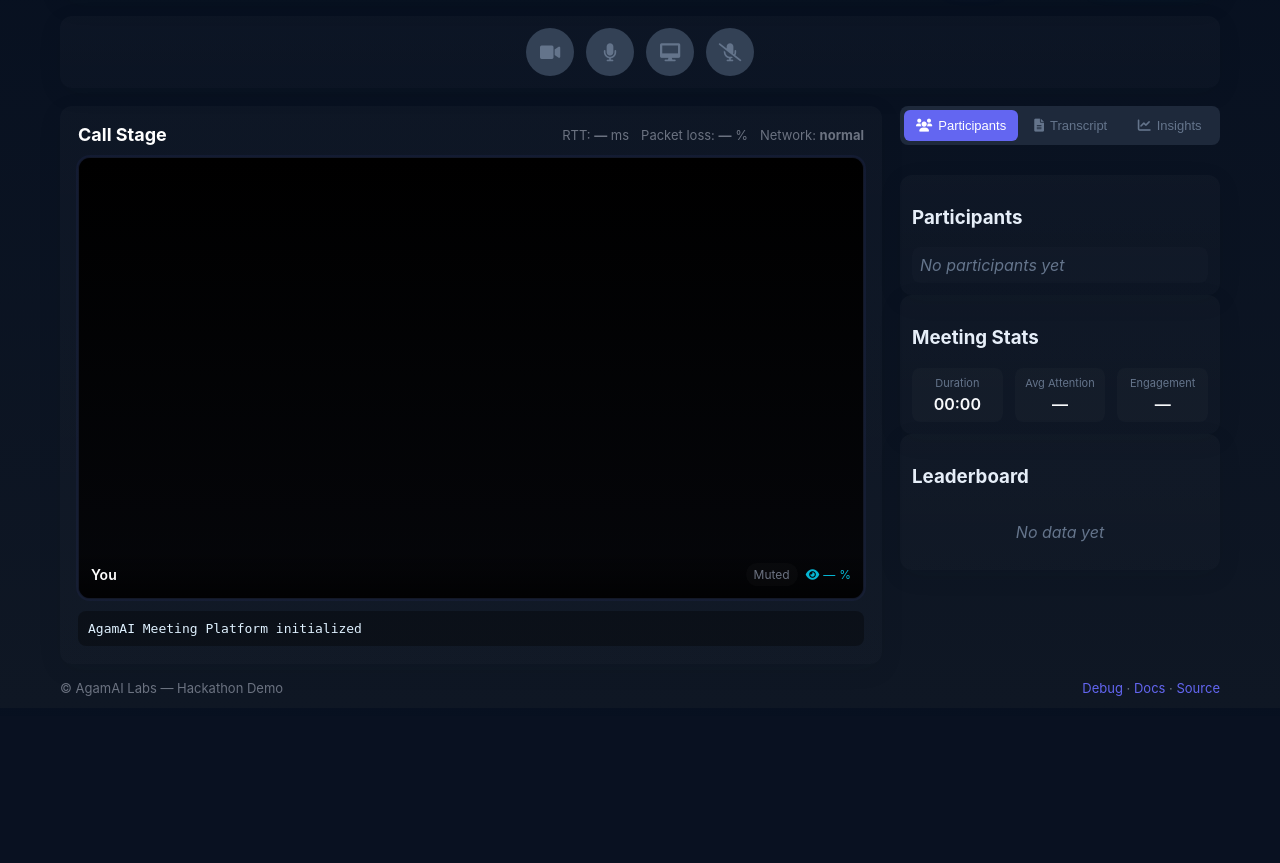
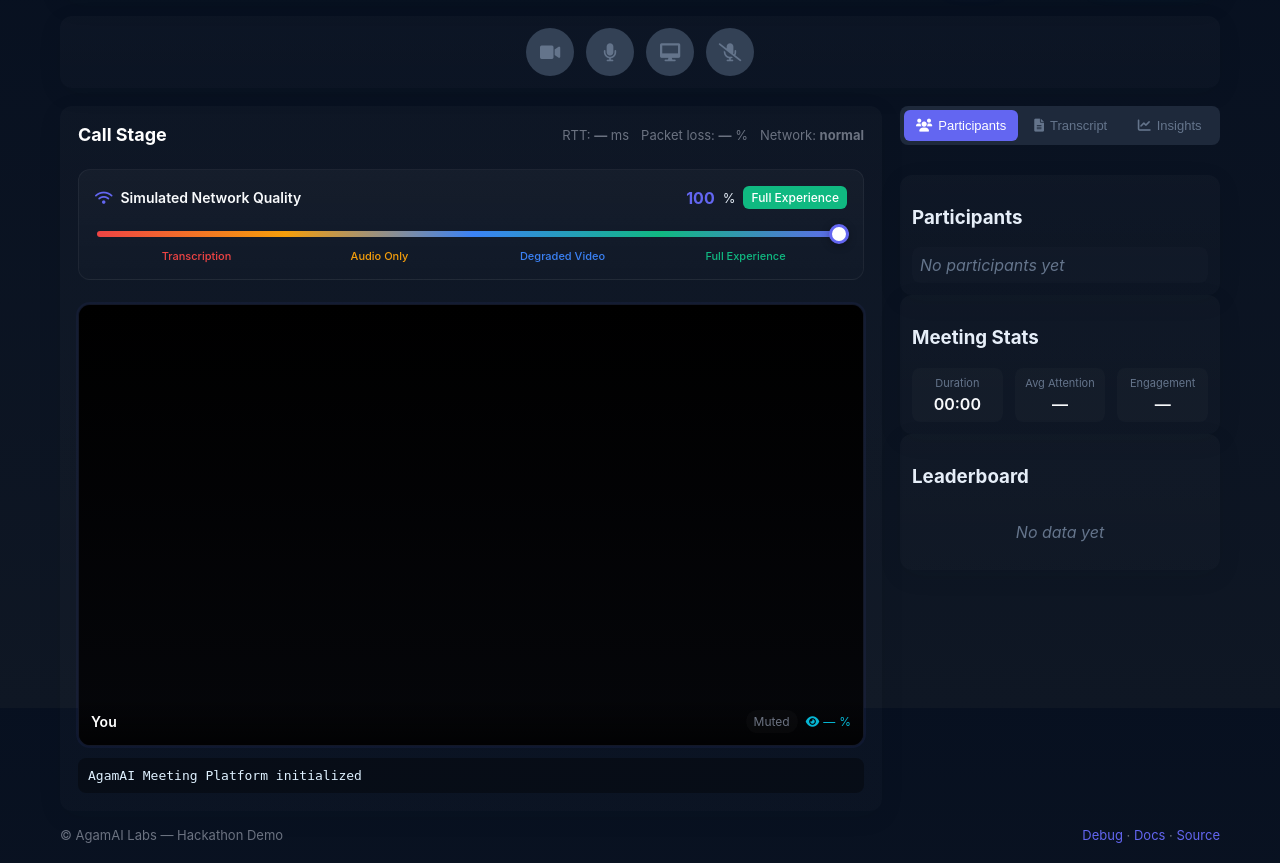
Before and after one commit to Abishek7952/IdeaQuest25, a Flask app: page / in a window 1280 px wide. Shown: the part 120-983 px from the top of the page. Before the commit the page ends 816 px from the top, so only its background shows below. Run offline with Flask 3, Linux system fonts and the light colour scheme; some libraries are stand-ins or nearby versions.

Commit message:
NETWK ADAPTATION

```diff
--- a/server.py
+++ b/server.py
@@ -803,6 +803,33 @@ def handle_network_stats(data):
         except Exception as e:
             log.error(f"Network adaptation error: {e}")
 
+@socketio.on('network-quality-change')
+def handle_network_quality_change(data):
+    """Handle network quality simulation changes from participants"""
+    room = data.get('room', 'default')
+    quality = data.get('quality', 100)
+    mode = data.get('mode', 'full-experience')
+    mode_label = data.get('modeLabel', 'Full Experience')
+    from_sid = data.get('from', request.sid)
+
+    log.info(f"Network quality change from {from_sid} in {room}: {quality}% ({mode_label})")
+
+    # Store the participant's current network quality state
+    if request.sid in room_data[room]["participants"]:
+        room_data[room]["participants"][request.sid]["network_quality"] = quality
+        room_data[room]["participants"][request.sid]["communication_mode"] = mode
+        room_data[room]["participants"][request.sid]["mode_label"] = mode_label
+
+    # Broadcast to other participants in the room (exclude sender)
+    emit('participant-network-quality-change', {
+        "room": room,
+        "quality": quality,
+        "mode": mode,
+        "modeLabel": mode_label,
+        "participantId": from_sid,
+        "timestamp": time.time()
+    }, room=room, include_self=False)
+
 def analyze_simple_sentiment(text):
     """Simple sentiment analysis"""
     positive_words = {'good', 'great', 'excellent', 'amazing', 'wonderful', 'fantastic', 'love', 'like', 'happy', 'excited', 'agree', 'yes', 'perfect', 'awesome', 'brilliant'}
--- a/static/main.js
+++ b/static/main.js
@@ -56,6 +56,13 @@ document.addEventListener('DOMContentLoaded', () => {
   const shareScreenBtn = document.getElementById('shareScreen');
   const toggleTranscriptBtn = document.getElementById('toggleTranscript');
 
+  // Network Quality Simulation
+  const networkQualitySlider = document.getElementById('networkQualitySlider');
+  const qualityValueEl = document.getElementById('qualityValue');
+  const qualityModeEl = document.getElementById('qualityMode');
+  let currentNetworkQuality = 100;
+  let currentCommunicationMode = 'full-experience';
+
   // WebRTC configuration
   const config = {
     iceServers: [
@@ -73,6 +80,7 @@ document.addEventListener('DOMContentLoaded', () => {
   initializeTabs();
   initializeCharts();
   initializeQuickActions();
+  initializeNetworkQualitySlider();
 
   // Initialize speech status
   updateSpeechStatus('inactive', 'Speech recognition inactive');
@@ -201,6 +209,18 @@ document.addEventListener('DOMContentLoaded', () => {
     toggleTranscriptBtn.addEventListener('click', toggleTranscript);
   }
 
+  function initializeNetworkQualitySlider() {
+    if (!networkQualitySlider) return;
+
+    networkQualitySlider.addEventListener('input', (e) => {
+      const quality = parseInt(e.target.value);
+      handleNetworkQualityChange(quality);
+    });
+
+    // Initialize with default value
+    handleNetworkQualityChange(100);
+  }
+
   // Socket event handlers
   socket.on('connect', () => {
     log('Connected to server');
@@ -291,6 +311,11 @@ document.addEventListener('DOMContentLoaded', () => {
   socket.on('network-adaptation', (data) => {
     log('Network adaptation:', data.mode);
     handleNetworkAdaptation(data.mode, data.stats);
+  });
+
+  socket.on('participant-network-quality-change', (data) => {
+    log(`Participant ${data.participantId} changed network quality: ${data.quality}% (${data.modeLabel})`);
+    handleRemoteParticipantNetworkChange(data);
   });
 
   socket.on('nudge', (data) => {
@@ -1541,6 +1566,248 @@ document.addEventListener('DOMContentLoaded', () => {
         audioTracks.forEach(track => track.enabled = true);
         break;
     }
+  }
+
+  // Network Quality Simulation State Machine
+  function handleNetworkQualityChange(quality) {
+    currentNetworkQuality = quality;
+
+    // Update UI indicators
+    if (qualityValueEl) qualityValueEl.textContent = quality;
+
+    // Determine communication mode based on quality
+    let newMode;
+    let modeLabel;
+    let modeColor;
+
+    if (quality >= 75) {
+      newMode = 'full-experience';
+      modeLabel = 'Full Experience';
+      modeColor = 'var(--success)';
+    } else if (quality >= 50) {
+      newMode = 'degraded-video';
+      modeLabel = 'Degraded Video';
+      modeColor = 'var(--info)';
+    } else if (quality >= 25) {
+      newMode = 'audio-only';
+      modeLabel = 'Audio Only';
+      modeColor = 'var(--warning)';
+    } else {
+      newMode = 'transcription-only';
+      modeLabel = 'Transcription Only';
+      modeColor = 'var(--danger)';
+    }
+
+    // Update mode indicator
+    if (qualityModeEl) {
+      qualityModeEl.textContent = modeLabel;
+      qualityModeEl.style.background = modeColor;
+    }
+
+    // Apply mode changes if different from current
+    if (newMode !== currentCommunicationMode) {
+      const previousMode = currentCommunicationMode;
+      currentCommunicationMode = newMode;
+
+      log(`Network quality changed: ${quality}% -> ${modeLabel}`);
+      applyCommunicationMode(newMode);
+
+      // Broadcast state change to other participants
+      if (joined && room) {
+        socket.emit('network-quality-change', {
+          room: room,
+          quality: quality,
+          mode: newMode,
+          modeLabel: modeLabel,
+          from: socket.id
+        });
+      }
+
+      showNotification(`Network mode: ${modeLabel}`, 'info', 3000);
+    }
+  }
+
+  function applyCommunicationMode(mode) {
+    if (!localStream) return;
+
+    const videoTracks = localStream.getVideoTracks();
+    const audioTracks = localStream.getAudioTracks();
+    const localVideoElement = document.getElementById('localVideo');
+    const localTile = document.getElementById('wrap_local');
+
+    switch (mode) {
+      case 'full-experience':
+        // Enable high-quality video and audio
+        videoTracks.forEach(track => {
+          track.enabled = true;
+          track.applyConstraints({
+            frameRate: { ideal: 30 },
+            height: { ideal: 720 },
+            width: { ideal: 1280 }
+          }).catch(err => log('Error applying full quality constraints:', err));
+        });
+        audioTracks.forEach(track => track.enabled = true);
+
+        // Show local video
+        if (localVideoElement) localVideoElement.style.display = 'block';
+        if (localTile) localTile.classList.remove('audio-only', 'transcription-only');
+
+        // Update quick action buttons
+        toggleVideoBtn.classList.add('active');
+        toggleAudioBtn.classList.add('active');
+
+        // Update local badge
+        localBadge.textContent = 'Live';
+        localBadge.className = 'badge live';
+        break;
+
+      case 'degraded-video':
+        // Enable degraded video and full audio
+        videoTracks.forEach(track => {
+          track.enabled = true;
+          track.applyConstraints({
+            frameRate: { ideal: 15 },
+            height: { ideal: 360 },
+            width: { ideal: 640 }
+          }).catch(err => log('Error applying degraded quality constraints:', err));
+        });
+        audioTracks.forEach(track => track.enabled = true);
+
+        // Show local video
+        if (localVideoElement) localVideoElement.style.display = 'block';
+        if (localTile) localTile.classList.remove('audio-only', 'transcription-only');
+
+        // Update quick action buttons
+        toggleVideoBtn.classList.add('active');
+        toggleAudioBtn.classList.add('active');
+
+        // Update local badge
+        localBadge.textContent = 'Low Quality';
+        localBadge.className = 'badge degraded';
+        break;
+
+      case 'audio-only':
+        // Disable video, enable audio
+        videoTracks.forEach(track => track.enabled = false);
+        audioTracks.forEach(track => track.enabled = true);
+
+        // Hide local video and show avatar
+        if (localVideoElement) localVideoElement.style.display = 'none';
+        if (localTile) {
+          localTile.classList.add('audio-only');
+          localTile.classList.remove('transcription-only');
+        }
+
+        // Update quick action buttons
+        toggleVideoBtn.classList.remove('active');
+        toggleAudioBtn.classList.add('active');
+
+        // Update local badge
+        localBadge.textContent = 'Audio Only';
+        localBadge.className = 'badge audio-only';
+        break;
+
+      case 'transcription-only':
+        // Disable both video and audio
+        videoTracks.forEach(track => track.enabled = false);
+        audioTracks.forEach(track => track.enabled = false);
+
+        // Hide local video and show transcription indicator
+        if (localVideoElement) localVideoElement.style.display = 'none';
+        if (localTile) {
+          localTile.classList.add('transcription-only');
+          localTile.classList.remove('audio-only');
+        }
+
+        // Update quick action buttons
+        toggleVideoBtn.classList.remove('active');
+        toggleAudioBtn.classList.remove('active');
+
+        // Update local badge
+        localBadge.textContent = 'Text Only';
+        localBadge.className = 'badge transcription';
+        break;
+    }
+
+    log(`Applied communication mode: ${mode}`);
+  }
+
+  function handleRemoteParticipantNetworkChange(data) {
+    const { participantId, mode, modeLabel, quality } = data;
+    const remoteVideoElement = document.getElementById(`video_${participantId}`);
+    const remoteTile = document.getElementById(`wrap_${participantId}`);
+
+    if (!remoteTile) {
+      log(`Remote tile not found for participant ${participantId}`);
+      return;
+    }
+
+    log(`Updating remote participant ${participantId} UI for mode: ${mode}`);
+
+    // Remove all mode classes first
+    remoteTile.classList.remove('audio-only', 'transcription-only', 'degraded-video');
+
+    // Update the remote participant's UI based on their network quality mode
+    switch (mode) {
+      case 'full-experience':
+        // Show video normally
+        if (remoteVideoElement) {
+          remoteVideoElement.style.display = 'block';
+          remoteVideoElement.style.opacity = '1';
+        }
+        break;
+
+      case 'degraded-video':
+        // Show video but indicate degraded quality
+        if (remoteVideoElement) {
+          remoteVideoElement.style.display = 'block';
+          remoteVideoElement.style.opacity = '0.8';
+        }
+        remoteTile.classList.add('degraded-video');
+        break;
+
+      case 'audio-only':
+        // Hide video and show audio-only indicator
+        if (remoteVideoElement) {
+          remoteVideoElement.style.display = 'none';
+        }
+        remoteTile.classList.add('audio-only');
+        break;
+
+      case 'transcription-only':
+        // Hide video and show transcription-only indicator
+        if (remoteVideoElement) {
+          remoteVideoElement.style.display = 'none';
+        }
+        remoteTile.classList.add('transcription-only');
+        break;
+    }
+
+    // Update the participant's badge/status if it exists
+    const participantBadge = remoteTile.querySelector('.badge');
+    if (participantBadge) {
+      switch (mode) {
+        case 'full-experience':
+          participantBadge.textContent = 'Live';
+          participantBadge.className = 'badge live';
+          break;
+        case 'degraded-video':
+          participantBadge.textContent = 'Low Quality';
+          participantBadge.className = 'badge degraded';
+          break;
+        case 'audio-only':
+          participantBadge.textContent = 'Audio Only';
+          participantBadge.className = 'badge audio-only';
+          break;
+        case 'transcription-only':
+          participantBadge.textContent = 'Text Only';
+          participantBadge.className = 'badge transcription';
+          break;
+      }
+    }
+
+    // Show a brief notification about the participant's state change
+    showNotification(`${participantId.slice(0, 8)} switched to ${modeLabel}`, 'info', 2000);
   }
 
   // Quick Actions
--- a/static/style.css
+++ b/static/style.css
@@ -86,6 +159,126 @@ a { color:var(--accent); text-decoration:none; }
 .participants li { display:flex; gap:10px; align-items:center; padding:8px; border-radius:8px; background:rgba(255,255,255,0.01); }
 .participants li .dot { width:10px; height:10px; border-radius:50%; background:var(--accent); }
 .tips { margin:0; padding-left:16px; color:var(--muted); }
+
+/* --- Network Quality Control --- */
+.network-quality-control {
+  background: linear-gradient(180deg, rgba(255,255,255,0.03), rgba(255,255,255,0.01));
+  border: 1px solid rgba(255,255,255,0.05);
+  border-radius: 12px;
+  padding: 16px;
+  margin: 12px 0;
+}
+
+.control-header {
+  display: flex;
+  justify-content: space-between;
+  align-items: center;
+  margin-bottom: 12px;
+}
+
+.control-label {
+  font-weight: 600;
+  font-size: 14px;
+  color: var(--text-primary);
+  display: flex;
+  align-items: center;
+  gap: 8px;
+}
+
+.control-label i {
+  color: var(--primary);
+}
+
+.quality-indicator {
+  display: flex;
+  align-items: center;
+  gap: 8px;
+  font-size: 13px;
+}
+
+#qualityValue {
+  font-weight: 700;
+  color: var(--primary);
+  font-size: 16px;
+}
+
+.quality-mode {
+  padding: 4px 8px;
+  border-radius: 6px;
+  font-weight: 500;
+  font-size: 12px;
+  background: var(--primary);
+  color: white;
+}
+
+.slider-container {
+  position: relative;
+}
+
+.quality-slider {
+  width: 100%;
+  height: 6px;
+  border-radius: 3px;
+  background: linear-gradient(90deg,
+    var(--danger) 0%,
+    var(--warning) 25%,
+    var(--info) 50%,
+    var(--success) 75%,
+    var(--primary) 100%);
+  outline: none;
+  -webkit-appearance: none;
+  appearance: none;
+  cursor: pointer;
+}
+
+.quality-slider::-webkit-slider-thumb {
+  -webkit-appearance: none;
+  appearance: none;
+  width: 20px;
+  height: 20px;
+  border-radius: 50%;
+  background: white;
+  border: 3px solid var(--primary);
+  cursor: pointer;
+  box-shadow: 0 2px 8px rgba(0,0,0,0.3);
+  transition: all 0.2s ease;
+}
+
+.quality-slider::-webkit-slider-thumb:hover {
+  transform: scale(1.1);
+  box-shadow: 0 4px 12px rgba(99,102,241,0.4);
+}
+
+.quality-slider::-moz-range-thumb {
+  width: 20px;
+  height: 20px;
+  border-radius: 50%;
+  background: white;
+  border: 3px solid var(--primary);
+  cursor: pointer;
+  box-shadow: 0 2px 8px rgba(0,0,0,0.3);
+  transition: all 0.2s ease;
+}
+
+.slider-track-labels {
+  display: flex;
+  justify-content: space-between;
+  margin-top: 8px;
+  padding: 0 10px;
+}
+
+.track-label {
+  font-size: 11px;
+  color: var(--text-muted);
+  font-weight: 500;
+  text-align: center;
+  flex: 1;
+}
+
+.track-label.transcription { color: var(--danger); }
+.track-label.audio { color: var(--warning); }
+.track-label.degraded { color: var(--info); }
+.track-label.full { color: var(--success); }
 
 /* --- log area --- */
 .log pre { background: rgba(0,0,0,0.35); color: #dff1ff; padding:10px; border-radius:8px; max-height:140px; overflow:auto; margin:0; font-size:13px; }
--- a/templates/index.html
+++ b/templates/index.html
@@ -53,6 +53,37 @@
             <span>RTT: <strong id="rtt">—</strong> ms</span>
             <span>Packet loss: <strong id="pl">—</strong> %</span>
             <span>Network: <strong id="netMode">normal</strong></span>
+          </div>
+        </div>
+
+        <!-- Network Quality Simulation Slider -->
+        <div class="network-quality-control">
+          <div class="control-header">
+            <label for="networkQualitySlider" class="control-label">
+              <i class="fas fa-wifi"></i>
+              Simulated Network Quality
+            </label>
+            <div class="quality-indicator">
+              <span id="qualityValue">100</span>%
+              <span id="qualityMode" class="quality-mode">Full Experience</span>
+            </div>
+          </div>
+          <div class="slider-container">
+            <input
+              type="range"
+              id="networkQualitySlider"
+              class="quality-slider"
+              min="0"
+              max="100"
+              value="100"
+              step="1"
+            />
+            <div class="slider-track-labels">
+              <span class="track-label transcription">Transcription</span>
+              <span class="track-label audio">Audio Only</span>
+              <span class="track-label degraded">Degraded Video</span>
+              <span class="track-label full">Full Experience</span>
+            </div>
           </div>
         </div>
 
```
Also changed, not shown: other parts of static/style.css (+73 -0 lines).
